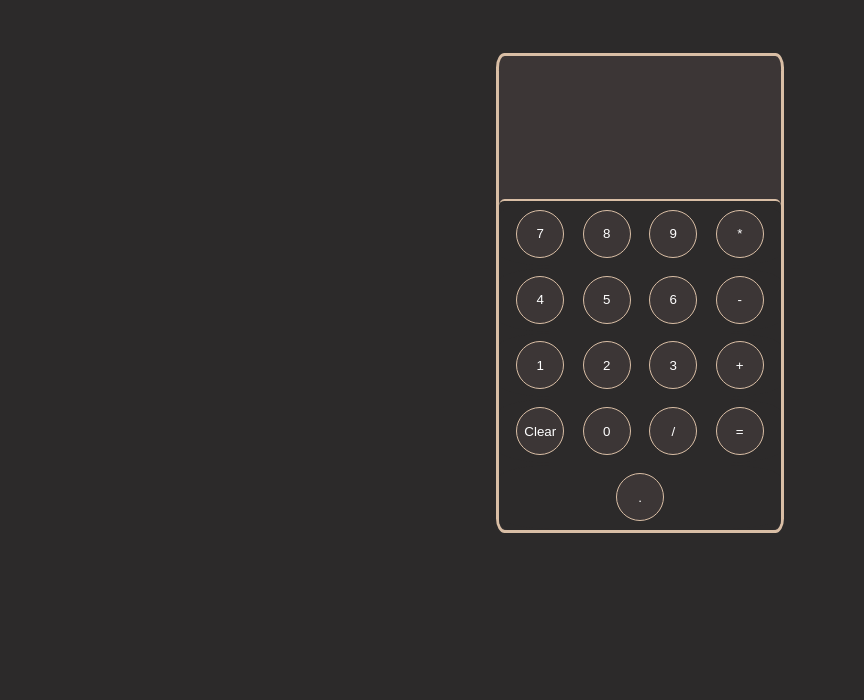
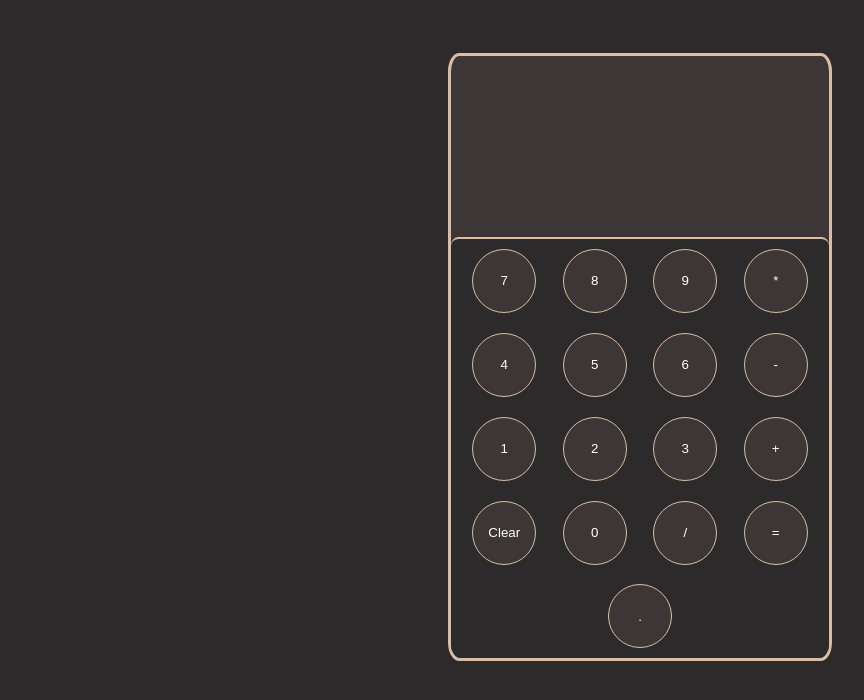
Before and after one commit to Thomastw374/calculator-web-app, a plain HTML site: page index.html in a window 1280 px wide. Shown: the part 58-758 px from the top of the page, without its empty margins (0-864 px from the left). Drawn offline with Linux system fonts and the light colour scheme.

Commit message:
responsiveness improved

```diff
--- a/_calculator.scss
+++ b/_calculator.scss
@@ -97,3 +97,57 @@
         border-bottom-right-radius: 3%;
     }
 }
+
+@media screen and (min-width:768px) {
+
+    .main {
+        .main__calculator-face {
+        width: 24rem;
+        height: 38rem;
+
+        .main__calculator-keypad-number {
+        display: flex;
+        justify-content: center;
+        align-items: center;
+        background-color: $tertiary-color;
+        border: 1px solid $secondary-color;
+        border-radius: 50%;
+        width: 4rem;
+        height: 4rem;
+        font-weight: 400;
+        color: $primary-color;
+        font-family: sans-serif;
+    }
+
+    .main__calculator-keypad-operator {
+        display: flex;
+        justify-content: center;
+        align-items: center;
+        background-color: $tertiary-color;
+        border: 1px solid $secondary-color;
+        border-radius: 50%;
+        width: 4rem;
+        height: 4rem;
+        font-weight: 400;
+        color: $primary-color;
+        font-family: sans-serif;
+    }
+
+    .main__calculator-keypad-equals {
+        display: flex;
+        justify-content: center;
+        align-items: center;
+        background-color: $tertiary-color;
+        border: 1px solid $secondary-color;
+        border-radius: 50%;
+        width: 4rem;
+        height: 4rem;
+        font-weight: 400;
+        color: $primary-color;
+        font-family: sans-serif;
+    }
+    }
+
+    }
+
+}
```
Also changed, not shown: style.css, style.scss (line endings or trailing spaces).
